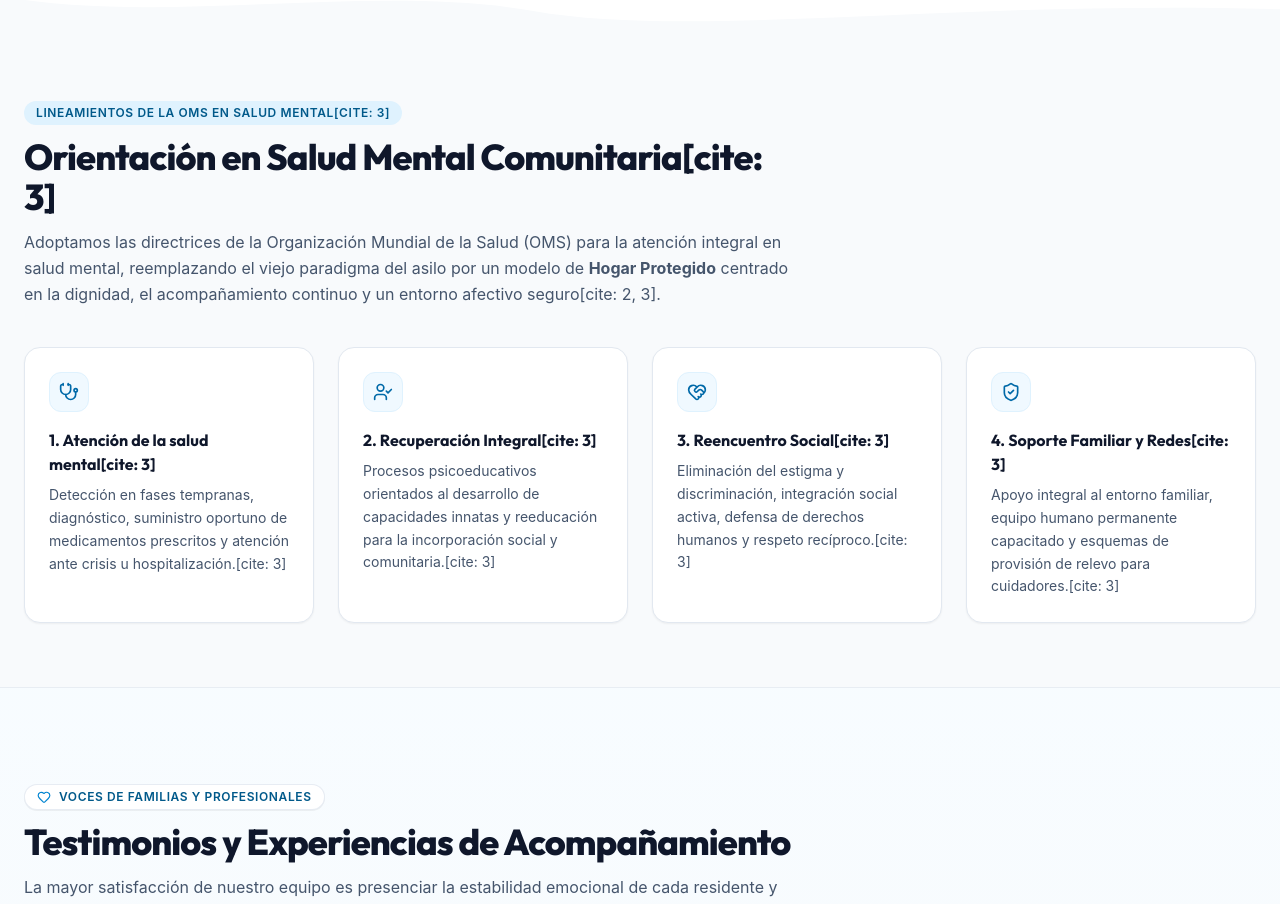
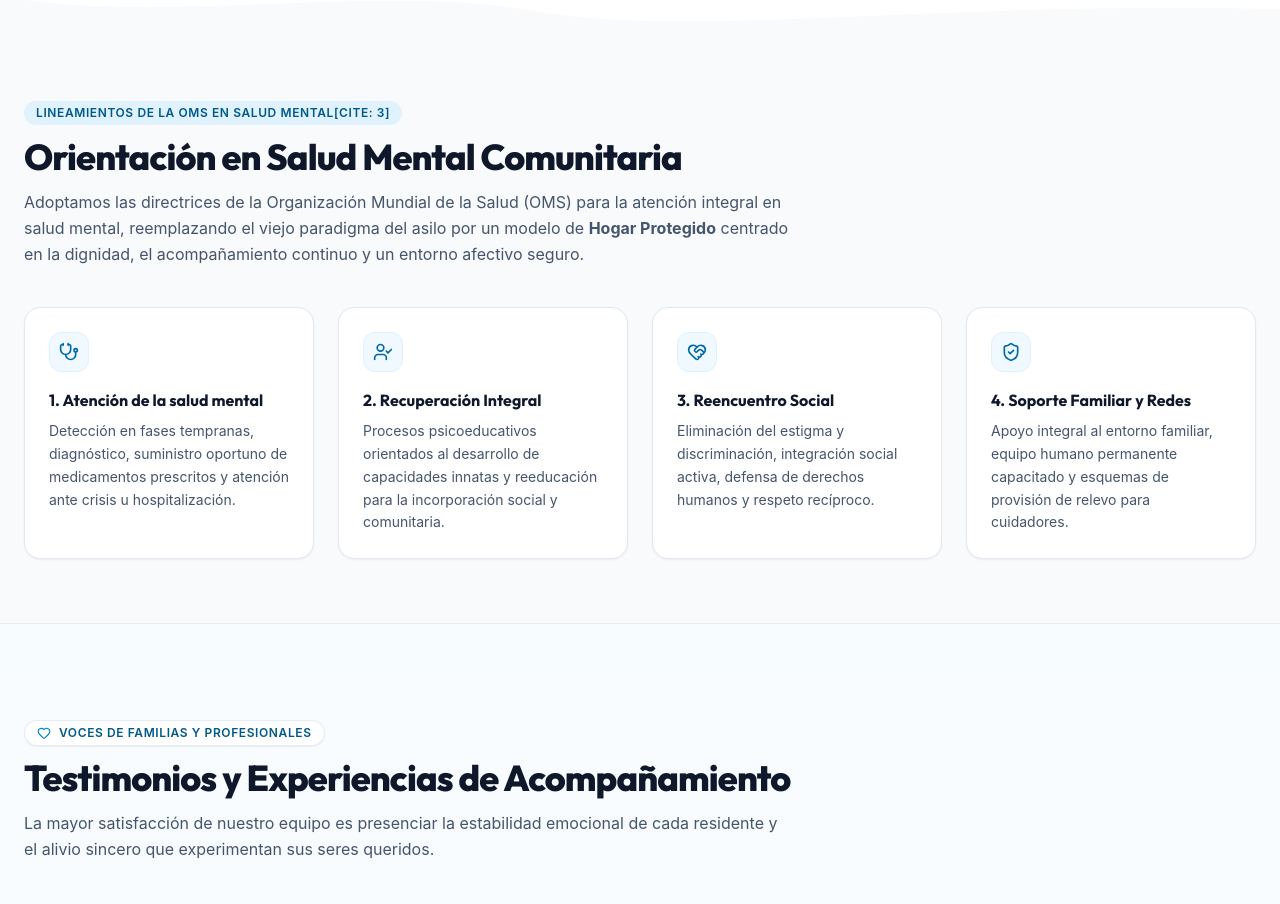
Before and after one commit to alberlismendez0-hue/fundacion-soplandoVida-bogota, a React (Vite) app: page / in a window 1280 px wide. Shown: the part 5880-6784 px from the top of the page. Built offline with nearby package versions, Linux system fonts and the light colour scheme.

Commit message:
fix: eliminacionde cite

```diff
--- a/src/components/MentalHealthWHO.jsx
+++ b/src/components/MentalHealthWHO.jsx
@@ -35,10 +35,10 @@ export default function MentalHealthWHO() {
             LINEAMIENTOS DE LA OMS EN SALUD MENTAL[cite: 3]
           </span>
           <h2 className="text-2xl sm:text-3xl lg:text-4xl font-extrabold text-slate-900 tracking-tight mb-3">
-            Orientación en Salud Mental Comunitaria[cite: 3]
+            Orientación en Salud Mental Comunitaria
           </h2>
           <p className="text-slate-600 text-sm sm:text-base leading-relaxed">
-            Adoptamos las directrices de la Organización Mundial de la Salud (OMS) para la atención integral en salud mental, reemplazando el viejo paradigma del asilo por un modelo de <strong>Hogar Protegido</strong> centrado en la dignidad, el acompañamiento continuo y un entorno afectivo seguro[cite: 2, 3].
+            Adoptamos las directrices de la Organización Mundial de la Salud (OMS) para la atención integral en salud mental, reemplazando el viejo paradigma del asilo por un modelo de <strong>Hogar Protegido</strong> centrado en la dignidad, el acompañamiento continuo y un entorno afectivo seguro.
           </p>
         </div>
 
@@ -56,10 +56,10 @@ export default function MentalHealthWHO() {
                     <Icon className="w-5 h-5" />
                   </div>
                   <h3 className="text-base font-bold text-slate-900 mb-2">
-                    {pilar.title}[cite: 3]
+                    {pilar.title}
                   </h3>
                   <p className="text-xs sm:text-sm text-slate-600 leading-relaxed">
-                    {pilar.desc}[cite: 3]
+                    {pilar.desc}
                   </p>
                 </div>
               </div>
```
